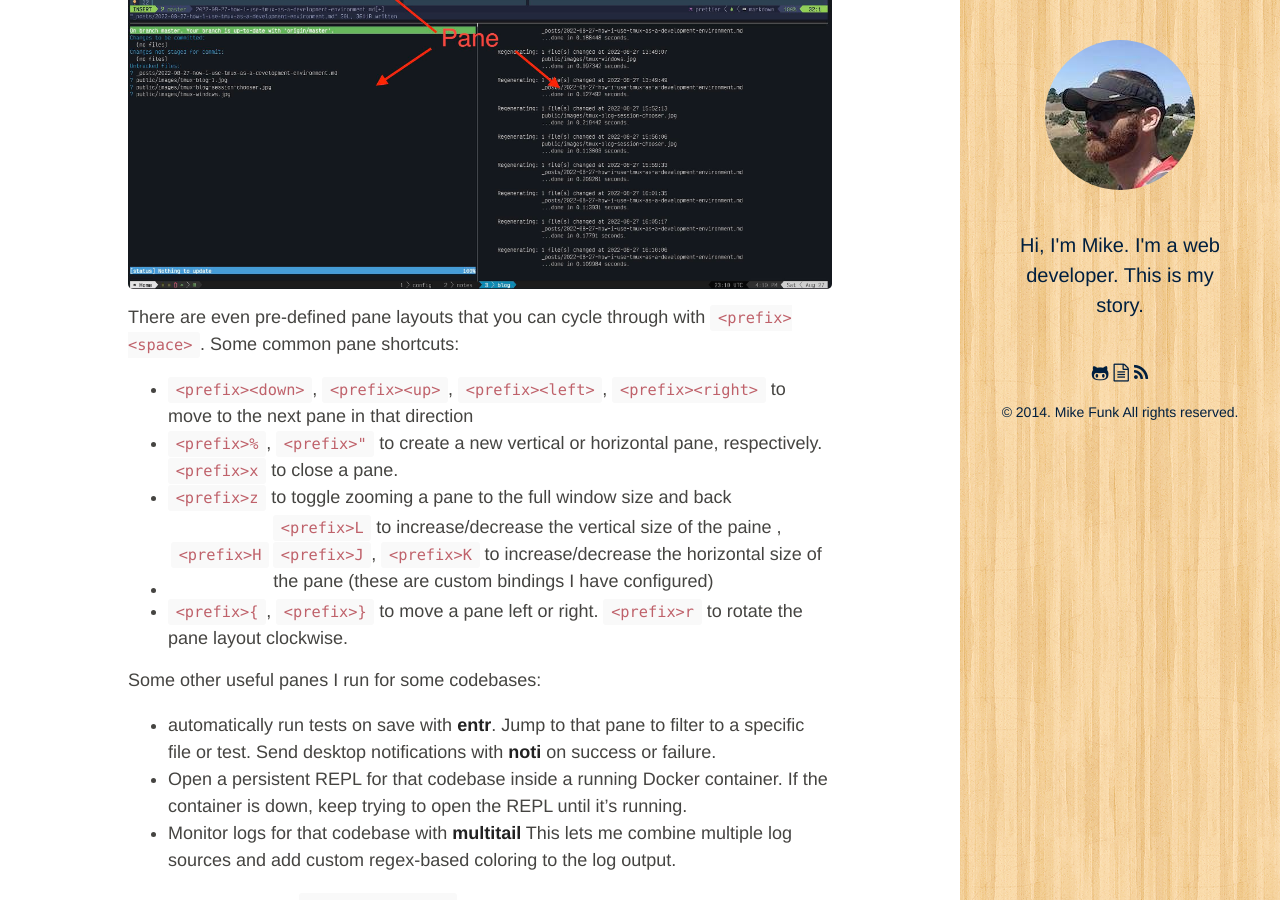
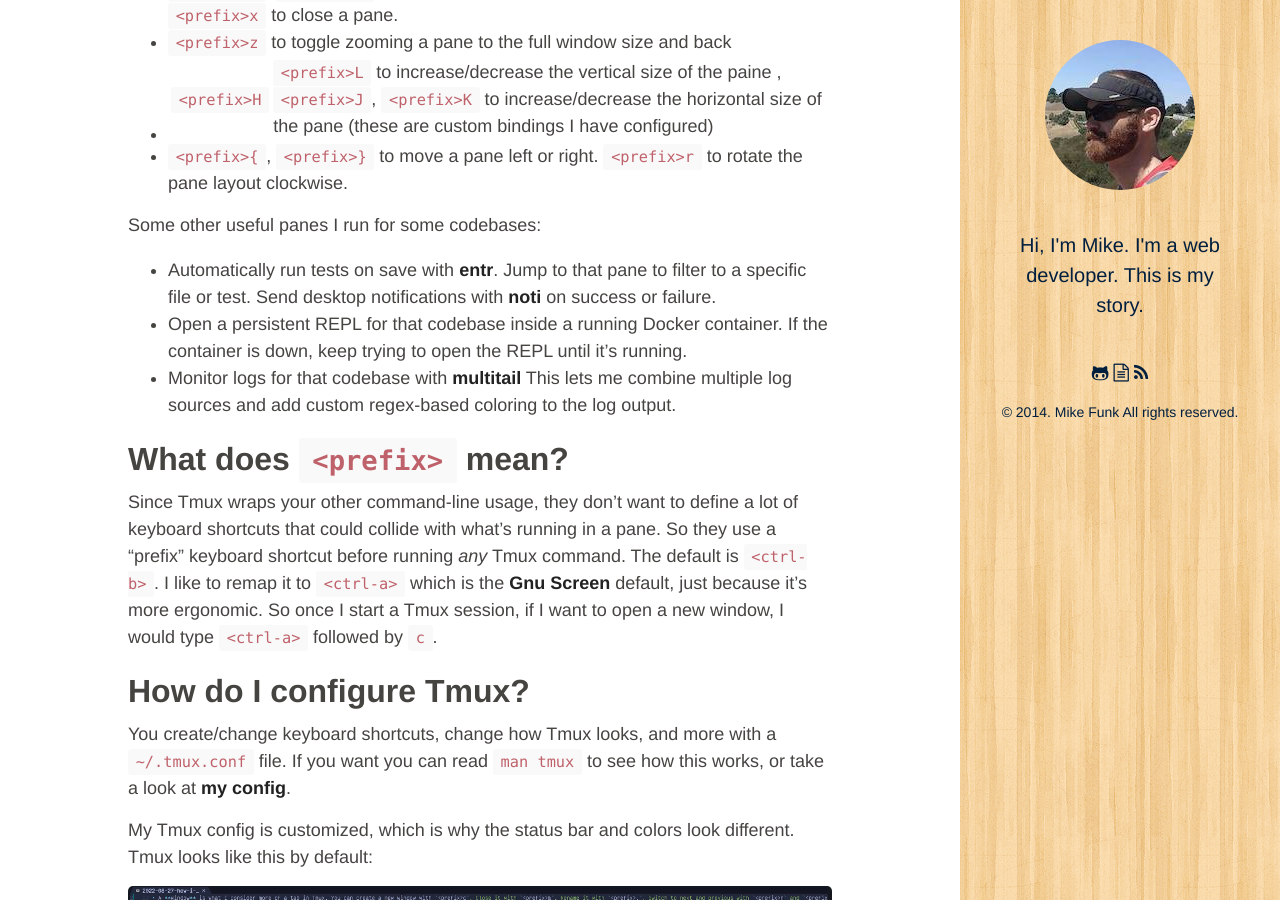
Before and after one commit to mikedfunk/mikedfunk.github.io, a Jekyll site: the page built from _posts/2022-08-27-how-i-use-tmux-as-a-development-environment.md, in a window 1280 px wide and 900 px high, scrolled down 4449 px. Built offline with Jekyll 4.4.1, drawn with Linux system fonts in a browser that asks for light colours; nearby versions of some CDN libraries; comment, search, counter and statistics services are not loaded.

Commit message:
Update tmux blog post

```diff
--- a/_posts/2022-08-27-how-i-use-tmux-as-a-development-environment.md
+++ b/_posts/2022-08-27-how-i-use-tmux-as-a-development-environment.md
@@ -31,7 +31,7 @@ A **session** is a top-level context. I think of it like the company I'm working
 
 A **window** is what I consider more of a tab in Tmux. I put everything related to one _codebase_ or _context_ in a window.
 
-<img src="{{ site.url }}/public/images/tmux-windows.jpg" width="2452" height="1533" alt="Tmux windows" />
+<img src="{{ site.url }}/public/images/tmux-panes.jpg" width="2452" height="1533" alt="Tmux windows and panes" />
 
 For example, I use a [blog](https://github.com/mikedfunk/mikedfunk.github.io) codebase window with a Neovim pane, a [Tig](https://github.com/jonas/tig) pane for git operations, and a pane to run [Jekyll](https://github.com/jekyll/jekyll) to preview and generate my blog on save.
 
@@ -54,8 +54,6 @@ You can create a new window with `<prefix>c`. Close it with `<prefix>&`. Rename
 
 A **pane** is also known as a split. It's a separate box in the current window that has its own shell running (e.g. bash or zsh). You can just have one pane, or you can have any number of panes, split up however you like.
 
-<img src="{{ site.url }}/public/images/tmux-panes.jpg" width="2452" height="1533" alt="Tmux panes" />
-
 There are even pre-defined pane layouts that you can cycle through with `<prefix><space>`. Some common pane shortcuts:
 
 - `<prefix><down>`, `<prefix><up>`, `<prefix><left>`, `<prefix><right>` to move to the next pane in that direction
@@ -66,7 +64,7 @@ There are even pre-defined pane layouts that you can cycle through with `<prefix
 
 Some other useful panes I run for some codebases:
 
-- automatically run tests on save with [entr](https://github.com/clibs/entr). Jump to that pane to filter to a specific file or test. Send desktop notifications with [noti](https://github.com/variadico/noti) on success or failure.
+- Automatically run tests on save with [entr](https://github.com/clibs/entr). Jump to that pane to filter to a specific file or test. Send desktop notifications with [noti](https://github.com/variadico/noti) on success or failure.
 - Open a persistent REPL for that codebase inside a running Docker container. If the container is down, keep trying to open the REPL until it's running.
 - Monitor logs for that codebase with [multitail](https://github.com/halturin/multitail) This lets me combine multiple log sources and add custom regex-based coloring to the log output.
 
```
Also changed, not shown: public/images/tmux-panes.jpg.
